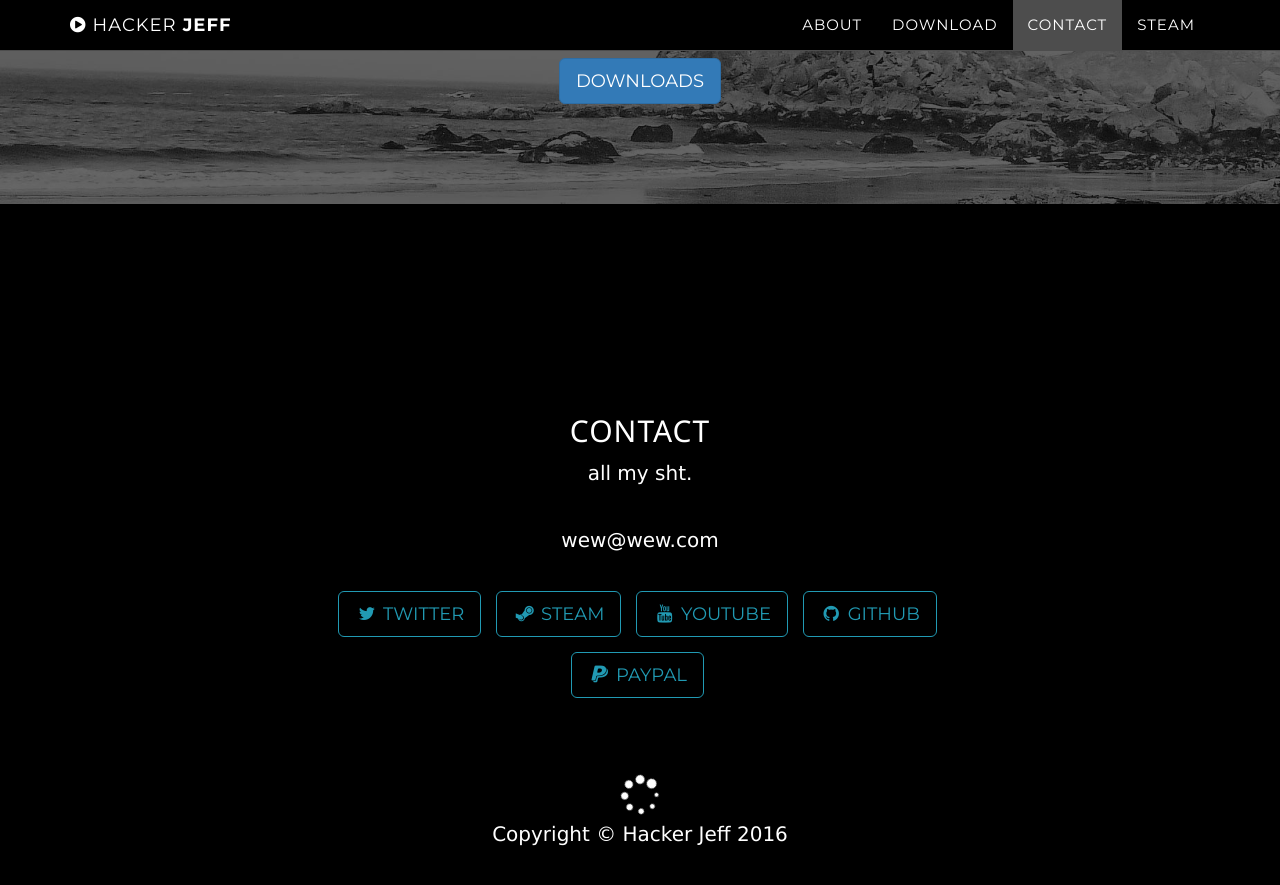
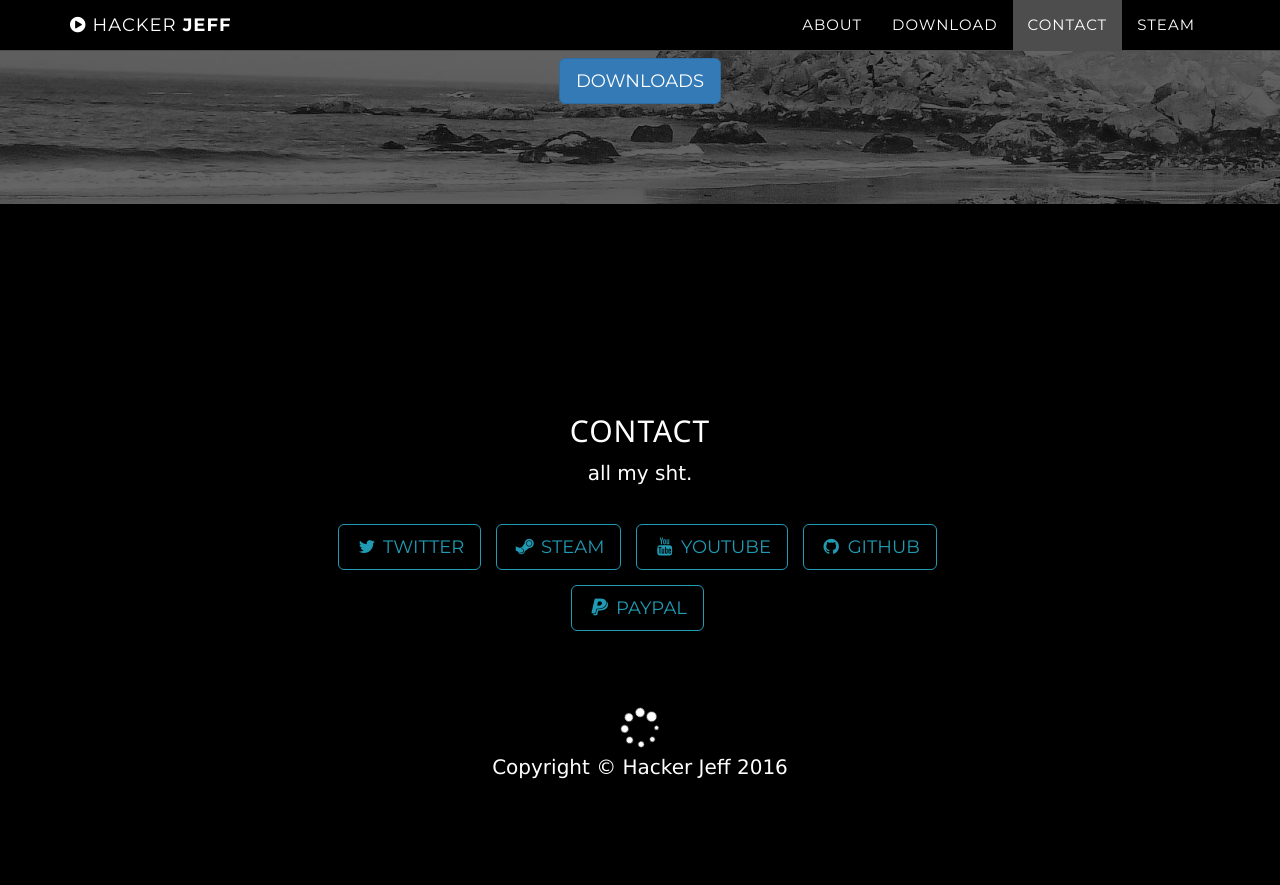
Before and after one commit to Hackerjef/hackerjef.github.io, a Jekyll site: the page built from index.html, in a window 1280 px wide and 900 px high, scrolled down 1663 px. Shown: the top 885 px of the window. Built offline with Jekyll 4.4.1, drawn with Linux system fonts in a browser that asks for light colours; nearby versions of some CDN libraries; library files that are not in the unit come from our copies; after the commit the page ends 2496 px from its top, so only the background shows below that.

```diff
--- a/_includes/contact.html
+++ b/_includes/contact.html
@@ -4,7 +4,6 @@
             <div class="col-lg-8 col-lg-offset-2">
                 <h2>Contact</h2>
                 <p>all my sht.</p>
-                <p><a href="mailto:{{ site.email }}">{{ site.email }}</a>
                 </p>
                 <ul class="list-inline banner-social-buttons">
                     {% for network in site.social %}
```
